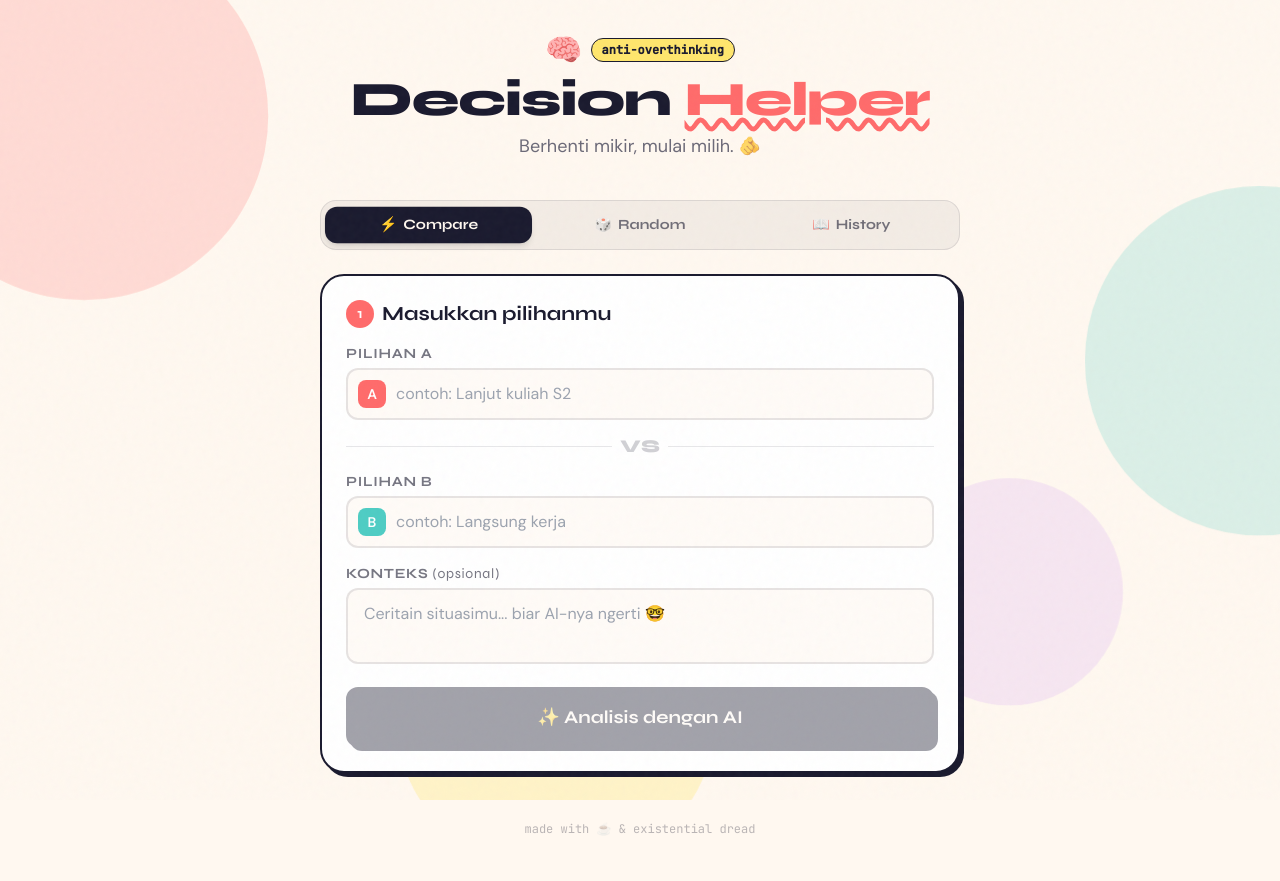
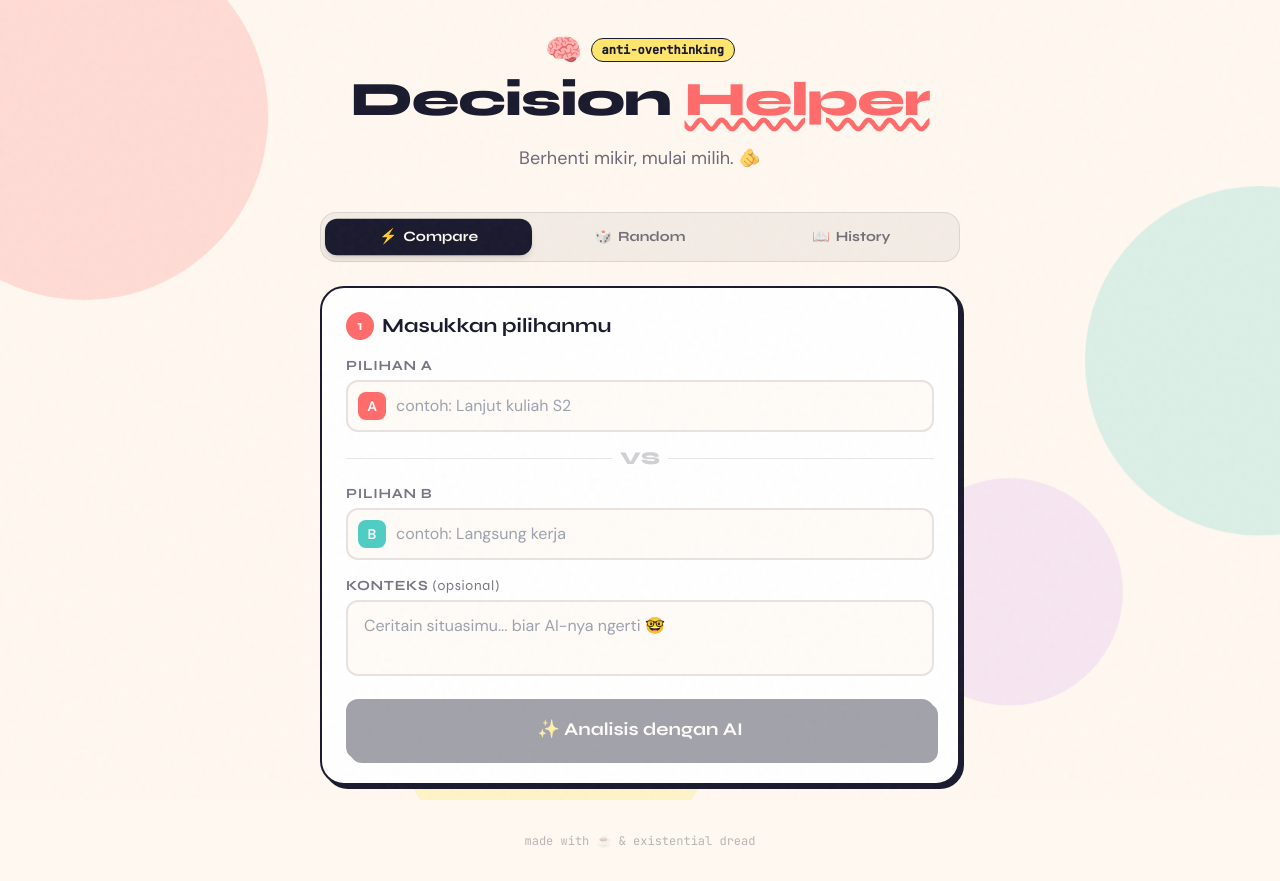
Before and after one commit to alfitof/decision-helper, a Nuxt app: page / in a window 1280 px wide. Built offline with nearby package versions, Linux system fonts and the light colour scheme.

Commit message:
change margin top subtitle

```diff
--- a/pages/index.vue
+++ b/pages/index.vue
@@ -21,7 +21,7 @@
           Helper
         </span>
       </h1>
-      <p class="mt-2 text-soft-ink/70 font-body text-lg">
+      <p class="mt-5 text-soft-ink/70 font-body text-lg">
         Berhenti mikir, mulai milih. 🫵
       </p>
     </header>
```
